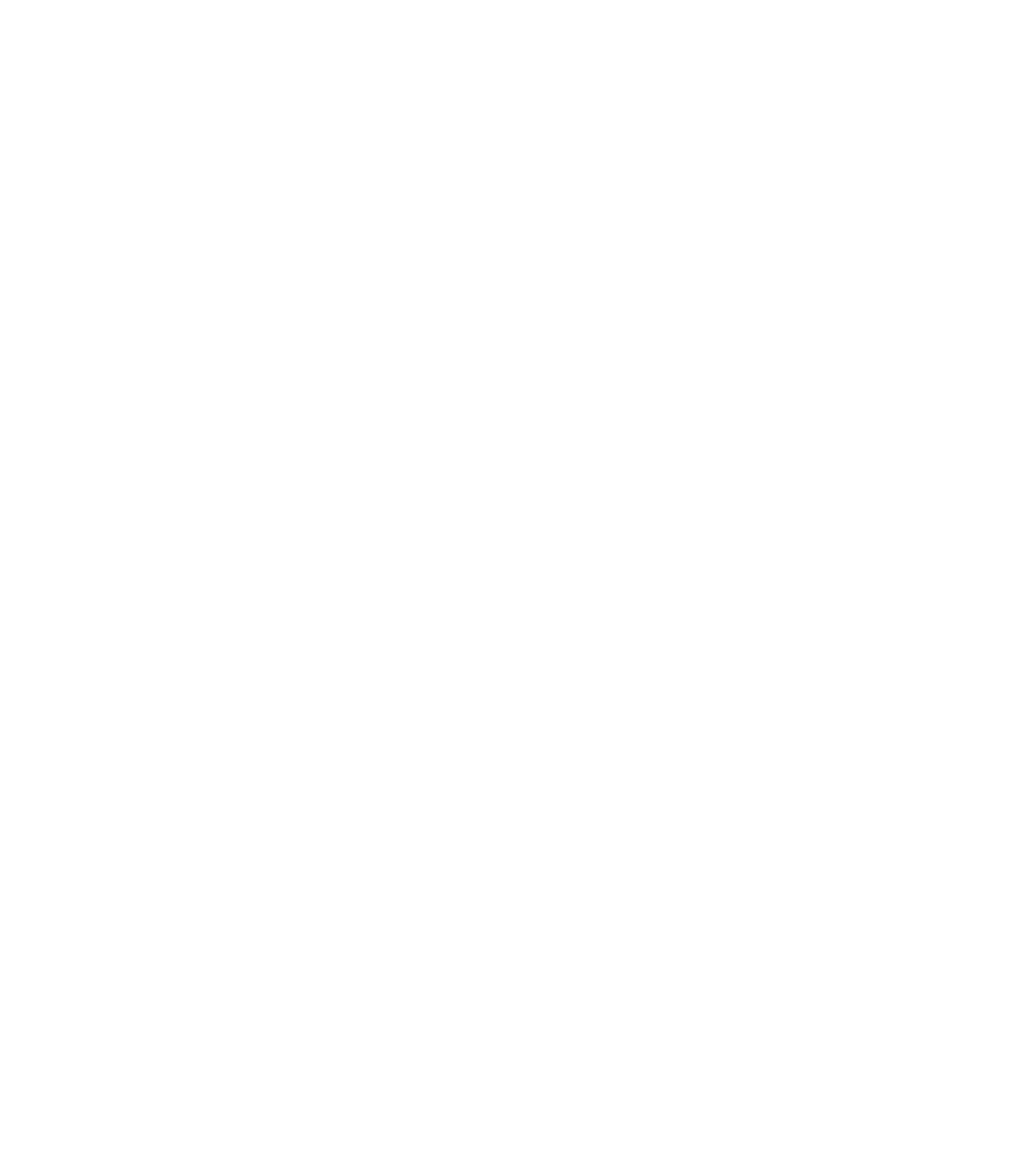
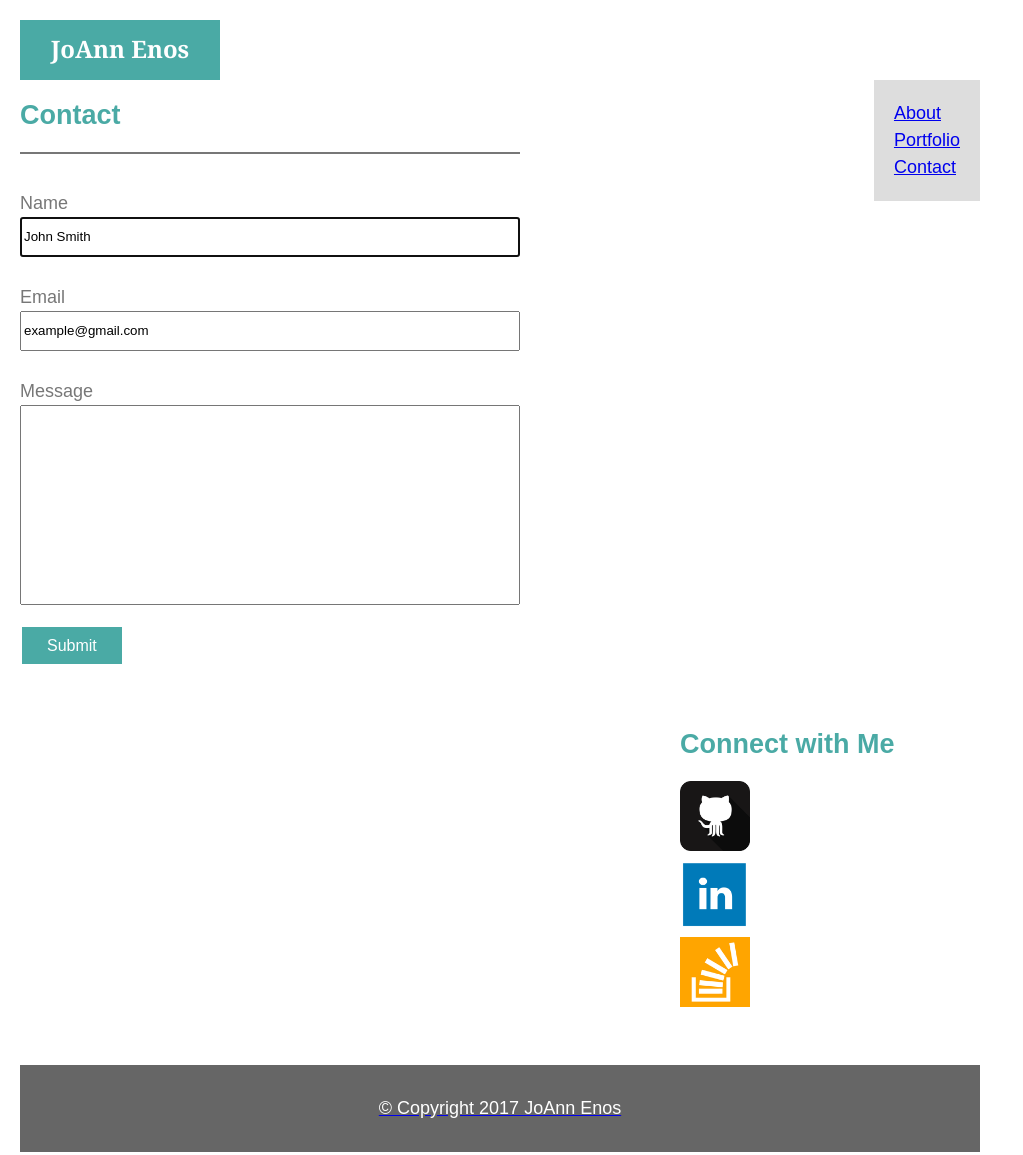
Before and after one commit to jenos1/Basic-Portfolio, a plain HTML site: page contact.html in a window 1280 px wide. Shown: the whole page, without its empty margins (0-1023 px from the left). Before the commit the page ends 800 px from the top, so only its background shows below. Drawn offline with Linux system fonts and the light colour scheme.

Commit message:
Update css, contact & index.html

```diff
--- a/assets/css/style.css
+++ b/assets/css/style.css
@@ -0,0 +1,118 @@
+* {
+    box-sizing: border-box;
+}
+
+body {
+	background-color: #ffffff;
+	color: #777777;
+	width: 960px;
+	margin: 20px;
+	padding: 0;
+	font-family: "Arial", "Helvetica Neue", Helvetica, sans-serif;
+	font-size: 18px;
+	line-height: 150%;
+	border-color:#dddddd;
+}
+
+header {
+	background: #4aaaa5;
+	color: white;
+	height: 60px;
+	width: 200px;
+	border-color: #cccccc;
+}
+
+
+nav {
+
+}
+
+ul {
+    list-style-type: none;
+    margin: 0;
+    padding: 0;
+}
+
+.menu {
+	display: block;
+	float: right;
+	padding: 20px;
+    background-color: #dddddd;
+}
+
+#name {
+	width: 500px;
+  	height: 40px;
+}
+
+#email {
+	width: 500px;
+  	height: 40px;
+}
+
+.message {
+  	width: 500px;
+  	height: 200px;
+}
+
+
+.button {
+	background-color: #4aaaa5;
+	border: none;
+	color: white;
+	text-align: center;
+	text-decoration: none;
+	font-size: 16px;
+	margin: 4px 2px;
+	padding: 10px 25px;
+	cursor: pointer;
+}
+
+h1 {
+	font-family: "Georgia", Times, "Times New Roman", serif;
+	margin: 0px;
+	font-size: 24px;
+	text-align: center;
+	padding: 15px;
+}
+
+
+
+h2 {
+	color: #4aaaa5;
+}
+
+#main-bio {
+
+}
+
+.connect-with-me {
+	width: 270px;
+	float: right;
+	margin: 40px;
+	margin-left: 250px;
+	display: inline-block;
+	margin: 40px;
+	padding: 10px;
+
+}
+
+hr {
+	height: 2px;
+	width: 500px;
+	color: #d3d3d3;
+    /*color: #777777;*/
+	border: 0 none;
+	background-color: #777777;
+}
+
+footer {
+	clear: both;
+	display: block;
+	padding: 30px;
+	background-color: #666666;
+	color: white;
+	height: 60x;
+	text-align: center;
+
+}
--- a/contact.html
+++ b/contact.html
@@ -0,0 +1,62 @@
+<!DOCTYPE html>
+<html lang="en-us">
+    <head>
+        <meta charset="UTF-8">
+        <title>Contact</title>
+        <link rel="stylesheet" type="text/css" href="assets/css/style.css">
+    </head>
+<body>
+    <div class="container">
+
+	<header>
+        <h1>JoAnn Enos</h1>
+    </header>
+		<!-- Top Navigation Bar -->
+        <nav class="menu">
+            <ul>
+                <li><a href="index.html" target="_blank">About</a></li>
+                <li><a href="portfolio.html" target="_blank">Portfolio</a></li>
+                <li><a href="contact.html" target="_blank">Contact</a></li>
+            </ul>
+        </nav>
+
+		<section class="contact-form">
+			<h2>Contact</h2>
+
+			<hr align="left" width="200px">
+			<form action="/action_page.php">
+				<br>
+				Name <br>
+				<input type="text" id="name" name="name" value="John Smith" autofocus>  <br><br>
+
+				Email <br>
+				<input type="text" id="email" name="email" value="example@gmail.com"> <br><br>
+
+				Message <br>
+				<input type="text" id="message-text" name="message" class="message"> <br> <br>
+				<a href="#" class="button" > Submit</a>
+
+		    </form>
+
+		</section>
+
+
+		<!-- Sidebar -->
+		<aside class="connect-with-me">
+		            <h2>Connect with Me</h2>
+		            <ul>
+		                <li><a href="https://github.com/jenos1" target="_blank"><img src="assets/images/if_github2_252065.png" width=70 height=70 ></a></li>
+		                <li><a href="https://www.linkedin.com/in/joannenos" target="_blank"><img src="assets/images/if_linkedin_square_color_107091.png"width=70 height=70 </a></li>
+		                <li><a href="https://stackoverflow.com/users/8748575/bordert" target="_blank"><img src="assets/images/if_stackoverflow_273179.png" width=70 height=70 </a></li>
+		            </ul>
+        </aside>
+
+
+        <footer>&copy; Copyright 2017 JoAnn Enos</footer>
+
+
+
+    </div>
+
+</body>
+</html>
```
Also changed, not shown: index.html (+2 -1 lines).
